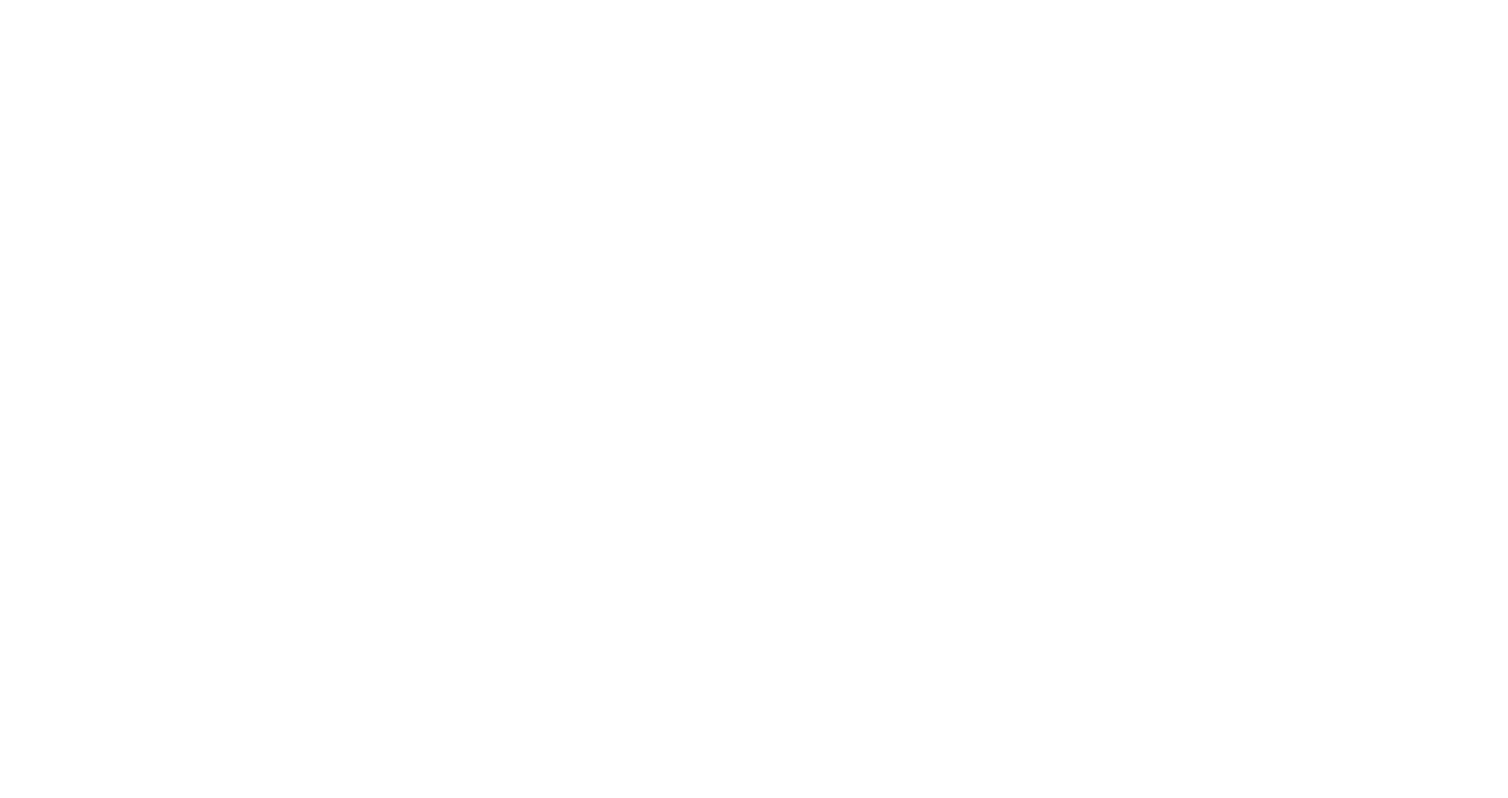
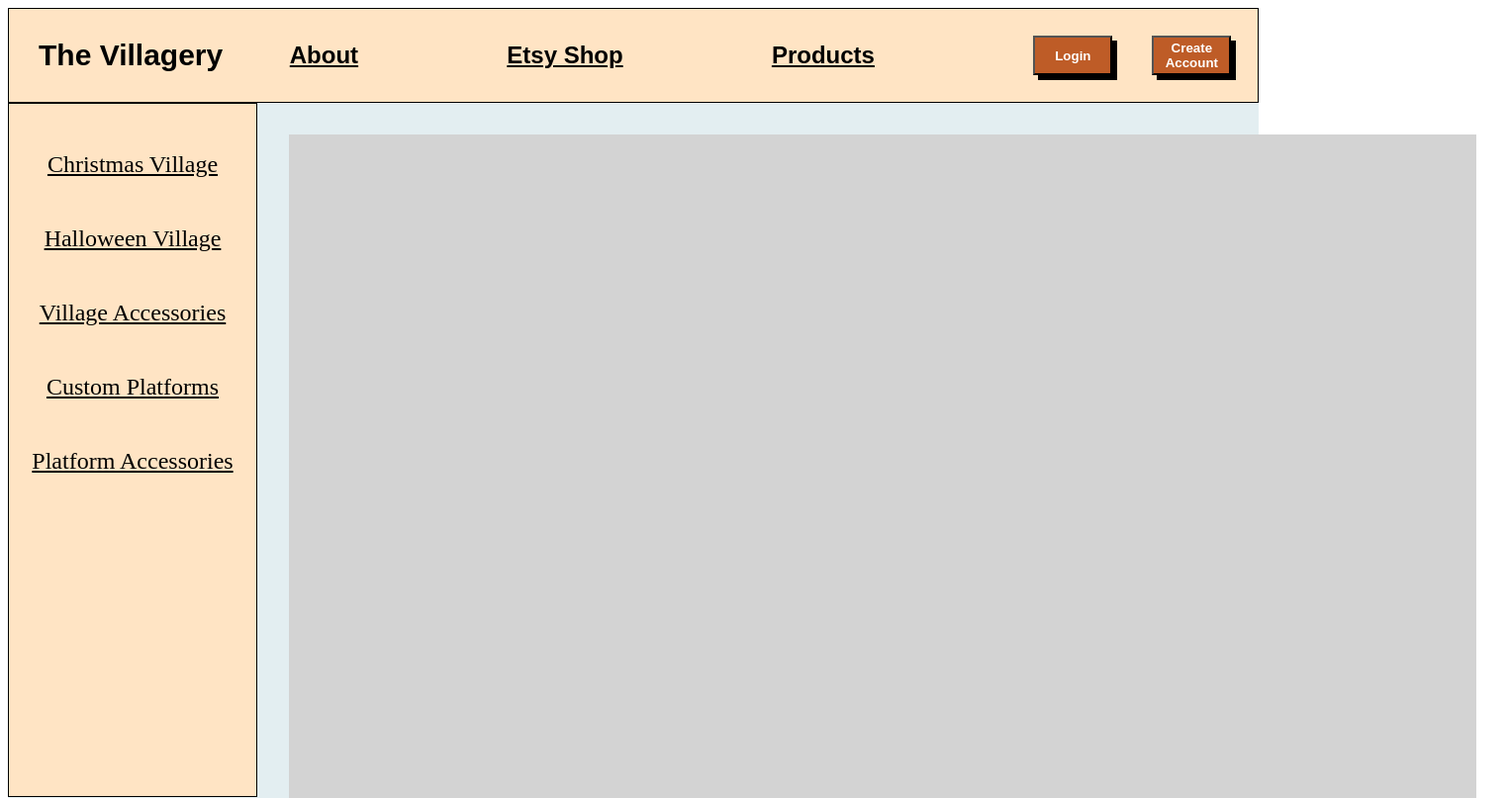
Before and after one commit to GJBOW1/viillagery_webpage, a plain HTML site: page index.html in a window 1280 px wide. Shown: the top 807 px of the page at 99% size, 1524 px wide, since content can reach past the window. Drawn offline with Linux system fonts and the light colour scheme.

Commit message:
villagery updates

```diff
--- a/index.html
+++ b/index.html
@@ -5,9 +5,41 @@
 <head>
     <meta charset="UTF-8">
     <meta name="viewport" content="width=device-width, initial-scale=1.0">
+    <link rel="stylesheet" href="./style.css">
     <title>The Villagery</title>
 </head>
 <body>
-
+    <div class="mainContainer">
+        <div class="header">
+            <div class="title">
+                <p>The Villagery</p>
+            </div>
+            <div class="topNav">
+                <p>About</p>
+                <p>Etsy Shop</p>
+                <p>Products</p>
+            </div>
+            <div class="account">
+                <button class="login">Login</button>
+                <button class="createAccount">Create Account</button>
+            </div>
+        </div>
+        <div class="bottom">
+            <div class="columns">
+                <div class="sideNav">
+                    <p>Christmas Village</p>
+                    <p>Halloween Village</p>
+                    <p>Village Accessories</p>
+                    <p>Custom Platforms</p>
+                    <p>Platform Accessories</p>
+                </div>
+                <div class="mainContent">
+                    <div class="storeFront">
+                    </div>
+                </div>
+            </div>
+        </div>
+    </div>
+    <script src="./script.js"></script>
 </body>
 </html>
--- a/style.css
+++ b/style.css
@@ -0,0 +1,106 @@
+/* * {
+    border: red 1px solid;
+} */
+
+.mainContainer {
+    display: flex;
+    background-color: lightblue;
+    flex-direction: column;
+}
+
+.header {
+    display: flex;
+    height: 50px;
+    background-color: bisque;
+    flex: 1;
+    flex-direction: row;
+    align-items: center;
+    font-weight: bold;
+    font-family: 'Franklin Gothic Medium';
+    border: black solid 1px;
+}
+
+.title {
+    display: flex;
+    font-size: 30px;
+    flex-direction: row;
+    flex: 1;
+    font-family: fantasy;
+    margin: 0em 0em 0em 1em;
+}
+
+.topNav {
+    display: flex;
+    font-size: x-large;
+    flex-direction: row;
+    flex: 2;
+    justify-content: space-around;
+    font-family: fantasy;
+    margin: 0em 3em 0em -8em;
+    text-decoration: underline;
+}
+
+.account {
+    display: flex;
+    flex-direction: row;
+    justify-content: center;
+}
+
+.button {
+    display: flex;
+    justify-content: center;
+    align-items: center;
+}
+
+.login, .createAccount {
+    display: flex;
+    justify-content: center;
+    align-items: center;
+    width: 80px;
+    height: 40px;
+    margin: 1em 2em 1em 1em;
+    box-shadow: 5px 5px black;
+    background-color: rgb(190, 92, 39);
+    color: white;
+    font-weight: bold;
+}
+
+.bottom {
+    display: flex;
+    background-color: rgb(227, 238, 241);
+    height: 1200px;
+    flex-direction: row;
+}
+
+.columns {
+    display: flex;
+    flex-direction: row;
+}
+
+.sideNav {
+    display: flex;
+    flex-direction: column;
+    width: 250px;
+    height: 700px;
+    background-color: bisque;
+    flex: 1;
+    font-size: x-large;
+    border: solid 1px black;
+}
+
+.sideNav p {
+    display: flex;
+    align-items: center;
+    justify-content: center;
+    text-decoration: underline;
+    margin: 2em 0em 0em 0em;
+}
+
+.storeFront {
+    background-color: lightgray;
+    width: 1200px;
+    height: 1000px;
+    margin: 2em;
+    flex: 2;
+
+}
```
